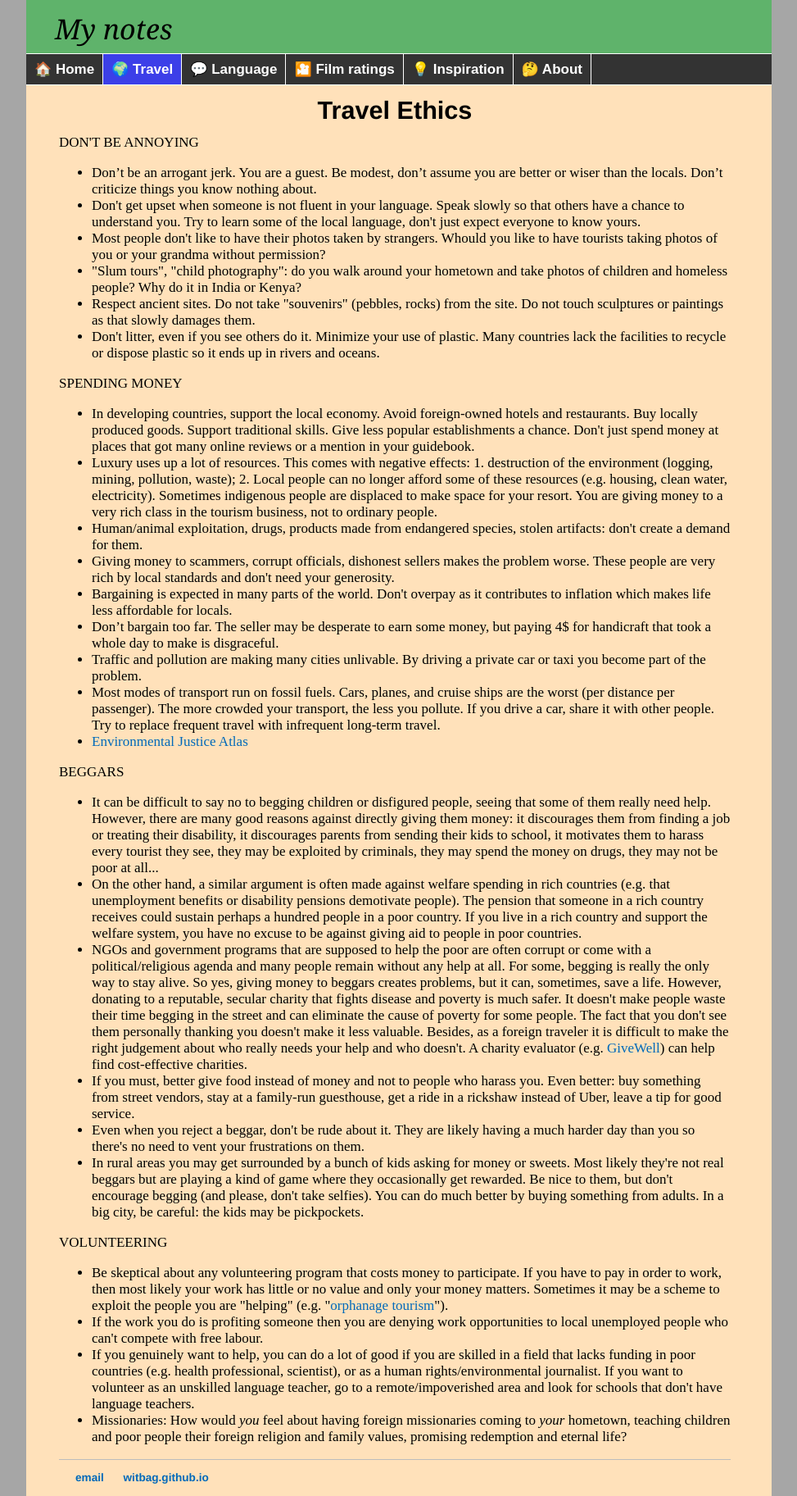
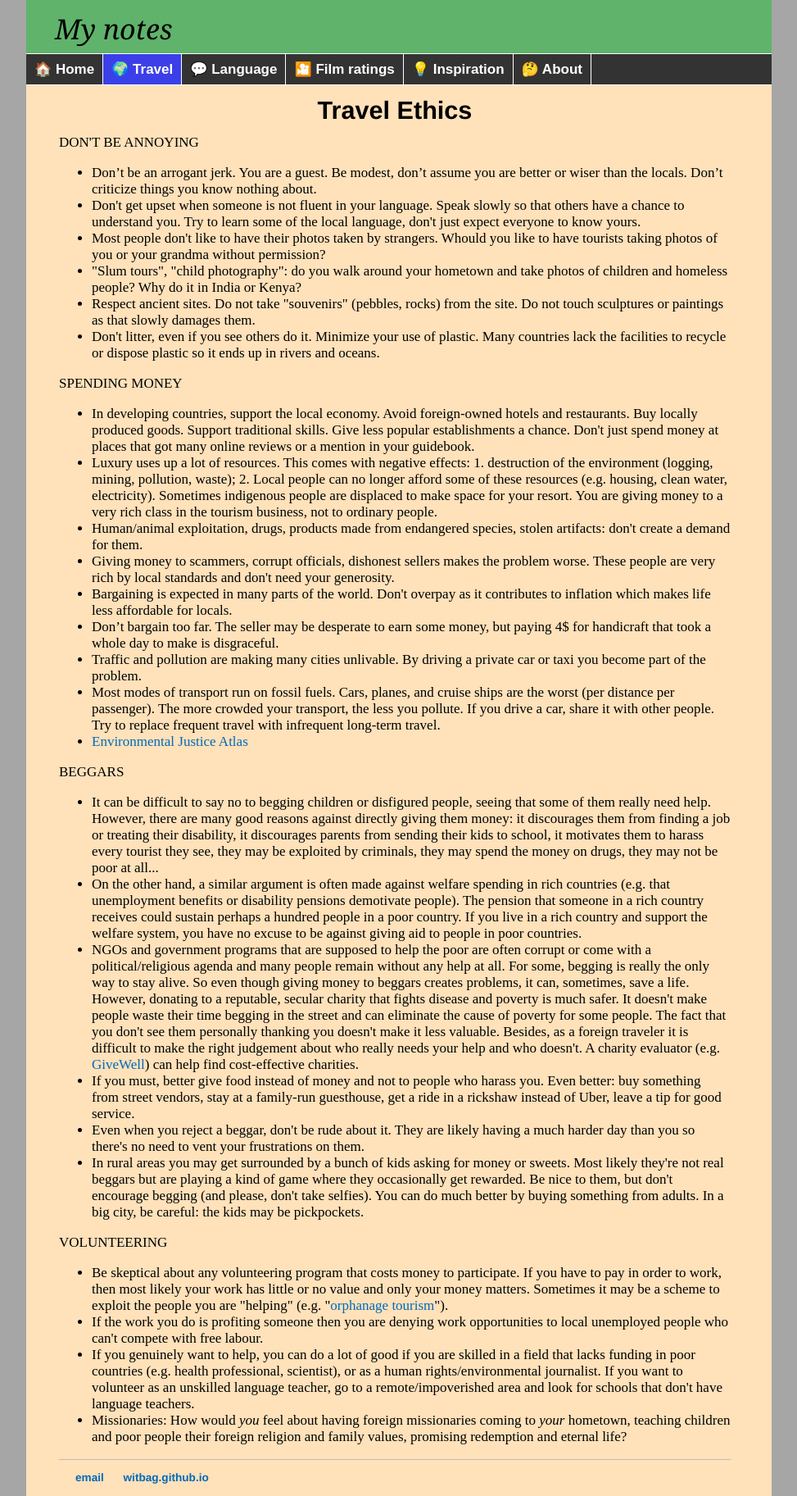
Before and after one commit to witbag/witbag.github.io, a Jekyll site: the page built from travel/ethics.html, in a window 1280 px wide. Shown: the whole page at 82% size, without its empty margins (153-1126 px from the left). Built offline with Jekyll 4.4.1, drawn with Linux system fonts in a browser that asks for light colours.

Commit message:
Update ethics.html

```diff
--- a/travel/ethics.html
+++ b/travel/ethics.html
@@ -33,7 +33,7 @@
 <ul>
 <li>It can be difficult to say no to begging children or disfigured people, seeing that some of them really need help. However, there are many good reasons against directly giving them money: it discourages them from finding a job or treating their disability, it discourages parents from sending their kids to school, it motivates them to harass every tourist they see, they may be exploited by criminals, they may spend the money on drugs, they may not be poor at all...
 <li>On the other hand, a similar argument is often made against welfare spending in rich countries (e.g. that unemployment benefits or disability pensions demotivate people). The pension that someone in a rich country receives could sustain perhaps a hundred people in a poor country. If you live in a rich country and support the welfare system, you have no excuse to be against giving aid to people in poor countries.
-<li>NGOs and government programs that are supposed to help the poor are often corrupt or come with a political/religious agenda and many people remain without any help at all. For some, begging is really the only way to stay alive. So yes, giving money to beggars creates problems, but it can, sometimes, save a life. However, donating to a reputable, secular charity that fights disease and poverty is much safer. It doesn't make people waste their time begging in the street and can eliminate the cause of poverty for some people. The fact that you don't see them personally thanking you doesn't make it less valuable. Besides, as a foreign traveler it is difficult to make the right judgement about who really needs your help and who doesn't. A charity evaluator (e.g. <a href="https://www.givewell.org/" target=_blank>GiveWell</a>) can help find cost-effective charities.
+<li>NGOs and government programs that are supposed to help the poor are often corrupt or come with a political/religious agenda and many people remain without any help at all. For some, begging is really the only way to stay alive. So even though giving money to beggars creates problems, it can, sometimes, save a life. However, donating to a reputable, secular charity that fights disease and poverty is much safer. It doesn't make people waste their time begging in the street and can eliminate the cause of poverty for some people. The fact that you don't see them personally thanking you doesn't make it less valuable. Besides, as a foreign traveler it is difficult to make the right judgement about who really needs your help and who doesn't. A charity evaluator (e.g. <a href="https://www.givewell.org/" target=_blank>GiveWell</a>) can help find cost-effective charities.
 <li>If you must, better give food instead of money and not to people who harass you. Even better: buy something from street vendors, stay at a family-run guesthouse, get a ride in a rickshaw instead of Uber, leave a tip for good service.
 <li>Even when you reject a beggar, don't be rude about it. They are likely having a much harder day than you so there's no need to vent your frustrations on them.
 <li>In rural areas you may get surrounded by a bunch of kids asking for money or sweets. Most likely they're not real beggars but are playing a kind of game where they occasionally get rewarded. Be nice to them, but don't encourage begging (and please, don't take selfies). You can do much better by buying something from adults. In a big city, be careful: the kids may be pickpockets.
```
